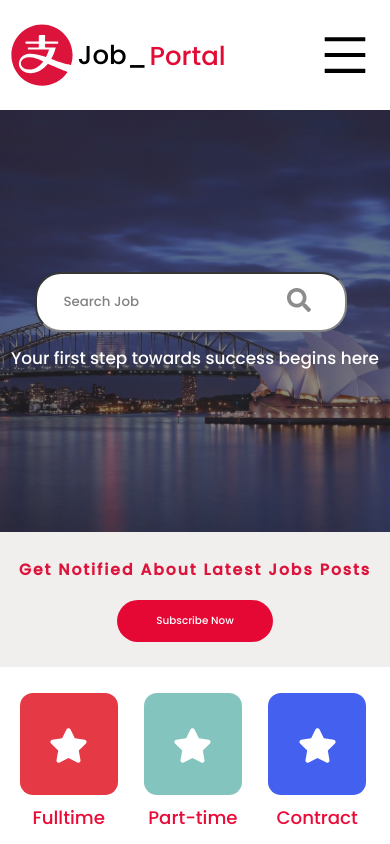
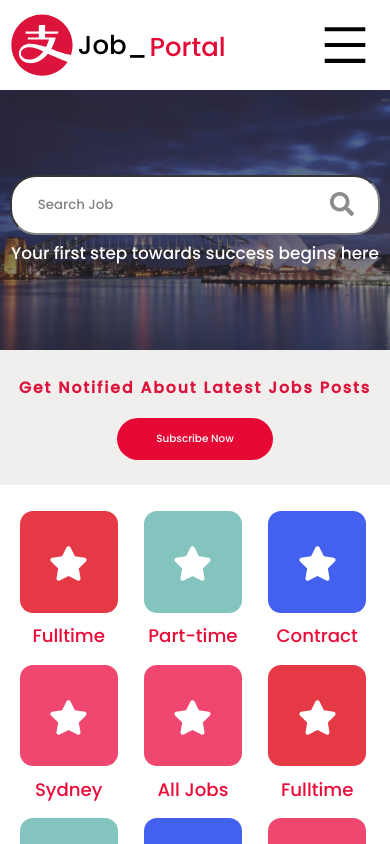
Before and after one commit to Ksoni3/jobportal, a React (Create React App) app in the folder client/: page / in a window 390 px wide. Shown: the top 844 px of the page. Built offline with nearby package versions, Linux system fonts and the light colour scheme.

Commit message:
fixed responsiveness

```diff
--- a/client/src/pages/HomePage.js
+++ b/client/src/pages/HomePage.js
@@ -63,15 +63,7 @@ const HomePage = () => {
       <div className="main-wrapper">
         <div className="search-wrapper">
           <input type="text" placeholder="Search Job" />
-          <FaSearch
-            style={{
-              color: 'gray',
-              fontSize: '24px',
-              position: 'relative',
-              right: '60px',
-              top: '6px',
-            }}
-          />
+          <FaSearch className='search-icon'/>
         </div>
         <h2> Your first step towards success begins here</h2>
       </div>
--- a/client/src/styles/homepage.scss
+++ b/client/src/styles/homepage.scss
@@ -18,7 +18,9 @@
     position: relative;
 
     @include mobile {
+      min-height: 10vh;
       padding-left: 0;
+      height: 20rem;
     }
 
     &::before {
@@ -41,10 +43,28 @@
         border-radius: 2rem;
         padding-left: 2rem;
         outline: none;
-        margin-bottom: 1rem;
+
         @include mobile {
-          width: 80vw;
-          margin-left: 1.3rem;
+          display: block;
+          width: 95vw;
+          margin: 0 auto;
+
+        }
+      }
+
+      .search-icon{
+        color: gray;
+        font-size: 24px;
+        position: relative;
+        right: 60px;
+        top: 6px;
+
+        @include mobile{
+
+         left: 320px;
+         top: -43px;
+
+
         }
       }
     }
@@ -52,7 +72,7 @@
       margin-top: 0.5rem;
       letter-spacing: 0.3rem;
       @include mobile {
-        margin-top: 0;
+        margin-top: -2rem;
         letter-spacing: 0;
 
         padding: 0 5px;
--- a/client/src/styles/navbar.scss
+++ b/client/src/styles/navbar.scss
@@ -8,7 +8,7 @@
   align-items: center;
 
   @include mobile {
-    padding: 1rem 0.5rem;
+    padding: 1.2rem 0.5rem;
   }
 
   .logo-wrapper {
@@ -18,7 +18,7 @@
     gap: 1rem;
     position: relative;
     @include mobile {
-      height: 10vh;
+      height: 7vh;
       gap: 0.1rem;
     }
     h1 {
@@ -38,7 +38,7 @@
       color: rgb(227, 10, 53);
       @include mobile {
         font-size: 2rem;
-        top: 24px;
+        top: 12px;
         left: 143px;
       }
     }
@@ -82,7 +82,7 @@
       width: 90vw;
       height: 88vh;
       position: absolute;
-      top: 90px;
+      top: 82px;
       right: 0;
       transition: 0.2s ease-in-out;
 
```
